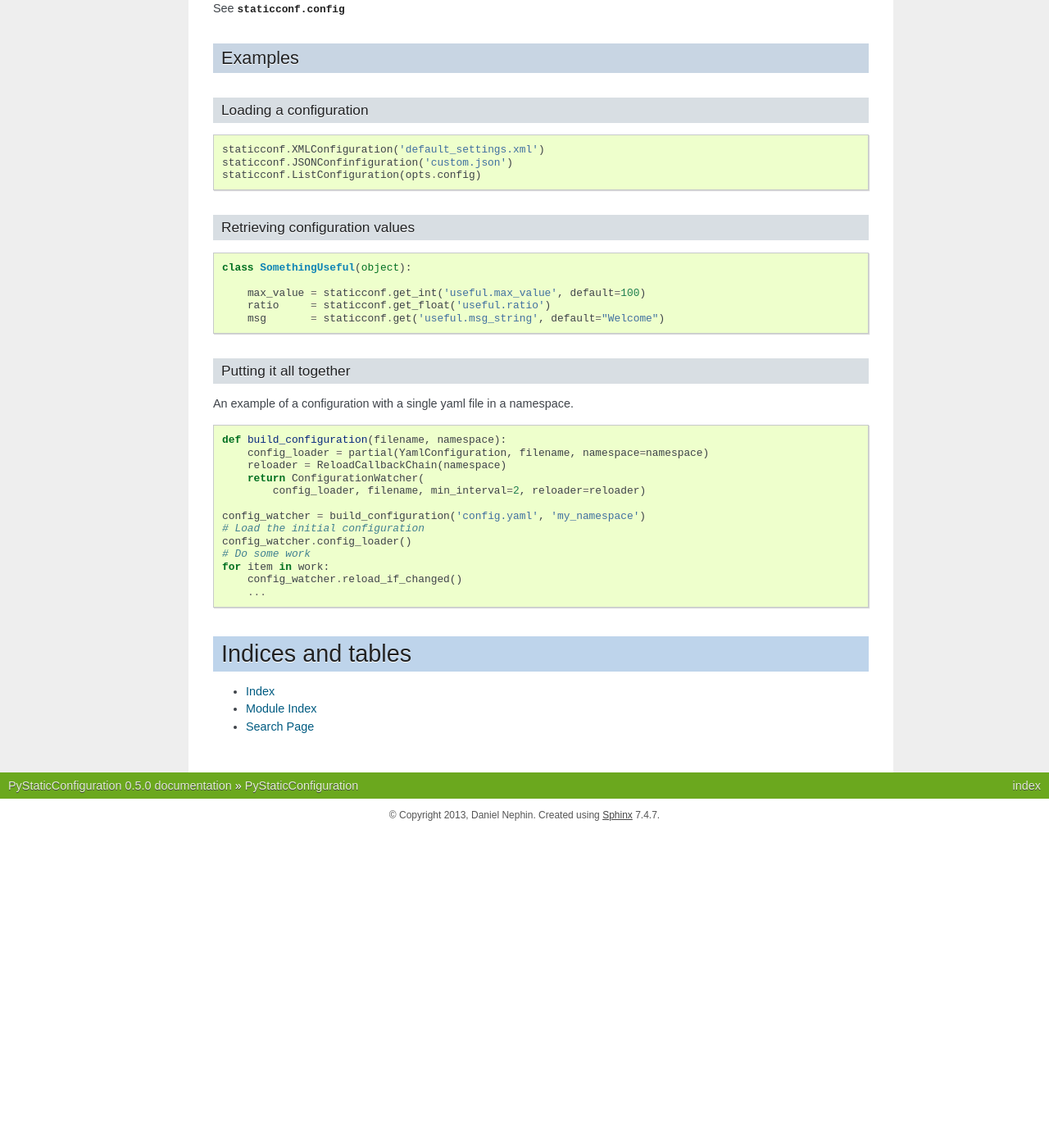
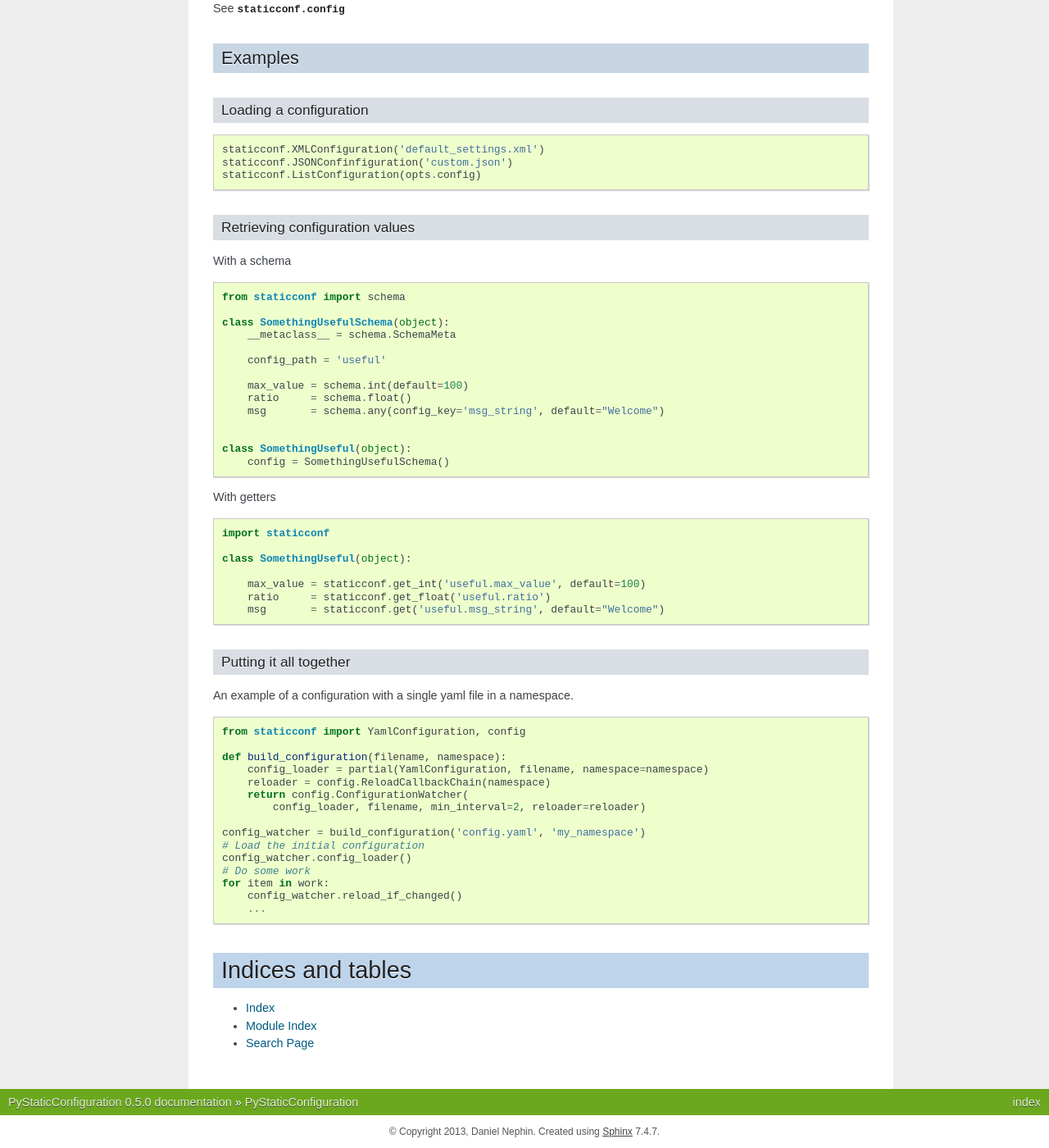
Before and after one commit to dnephin/PyStaticConfiguration, a Sphinx documentation site: the page built from docs/source/index.rst, in a window 1280 px wide and 1400 px high, scrolled down 942 px. Shown: the whole window at 82% size. Built offline with Sphinx 7.4.7, drawn with Linux system fonts in a browser that asks for light colours; before the commit the page ends 1956 px from its top, so only the background shows below that.

Commit message:
More examples.

```diff
--- a/docs/source/index.rst
+++ b/docs/source/index.rst
@@ -77,7 +77,31 @@ Loading a configuration
 Retrieving configuration values
 ~~~~~~~~~~~~~~~~~~~~~~~~~~~~~~~
 
+With a schema
+
 .. code-block:: python
+
+    from staticconf import schema
+
+    class SomethingUsefulSchema(object):
+        __metaclass__ = schema.SchemaMeta
+
+        config_path = 'useful'
+
+        max_value = schema.int(default=100)
+        ratio     = schema.float()
+        msg       = schema.any(config_key='msg_string', default="Welcome")
+
+
+    class SomethingUseful(object):
+        config = SomethingUsefulSchema()
+
+
+With getters
+
+.. code-block:: python
+
+    import staticconf
 
     class SomethingUseful(object):
 
@@ -94,10 +118,12 @@ An example of a configuration with a single yaml file in a namespace.
 
 .. code-block:: python
 
+    from staticconf import YamlConfiguration, config
+
     def build_configuration(filename, namespace):
         config_loader = partial(YamlConfiguration, filename, namespace=namespace)
-        reloader = ReloadCallbackChain(namespace)
-        return ConfigurationWatcher(
+        reloader = config.ReloadCallbackChain(namespace)
+        return config.ConfigurationWatcher(
             config_loader, filename, min_interval=2, reloader=reloader)
 
     config_watcher = build_configuration('config.yaml', 'my_namespace')
```
